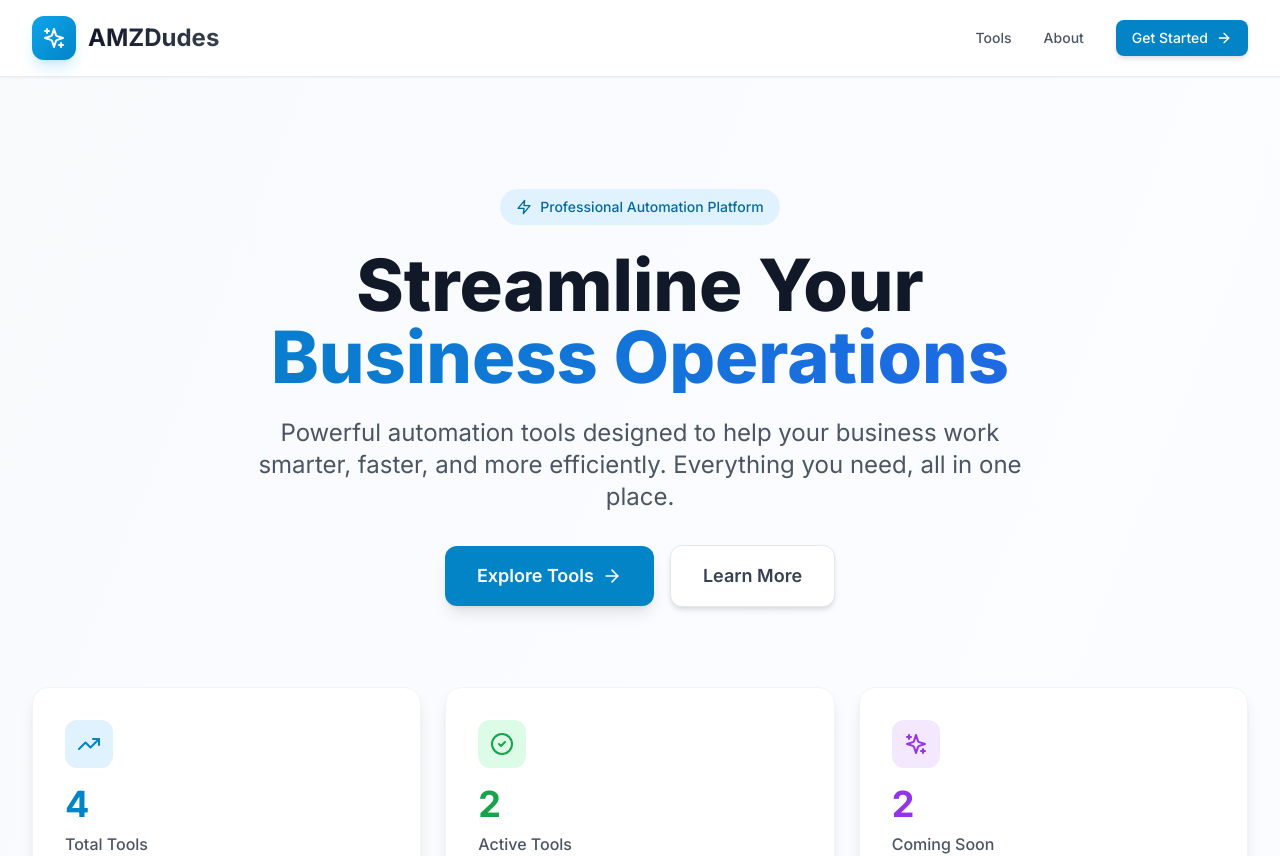
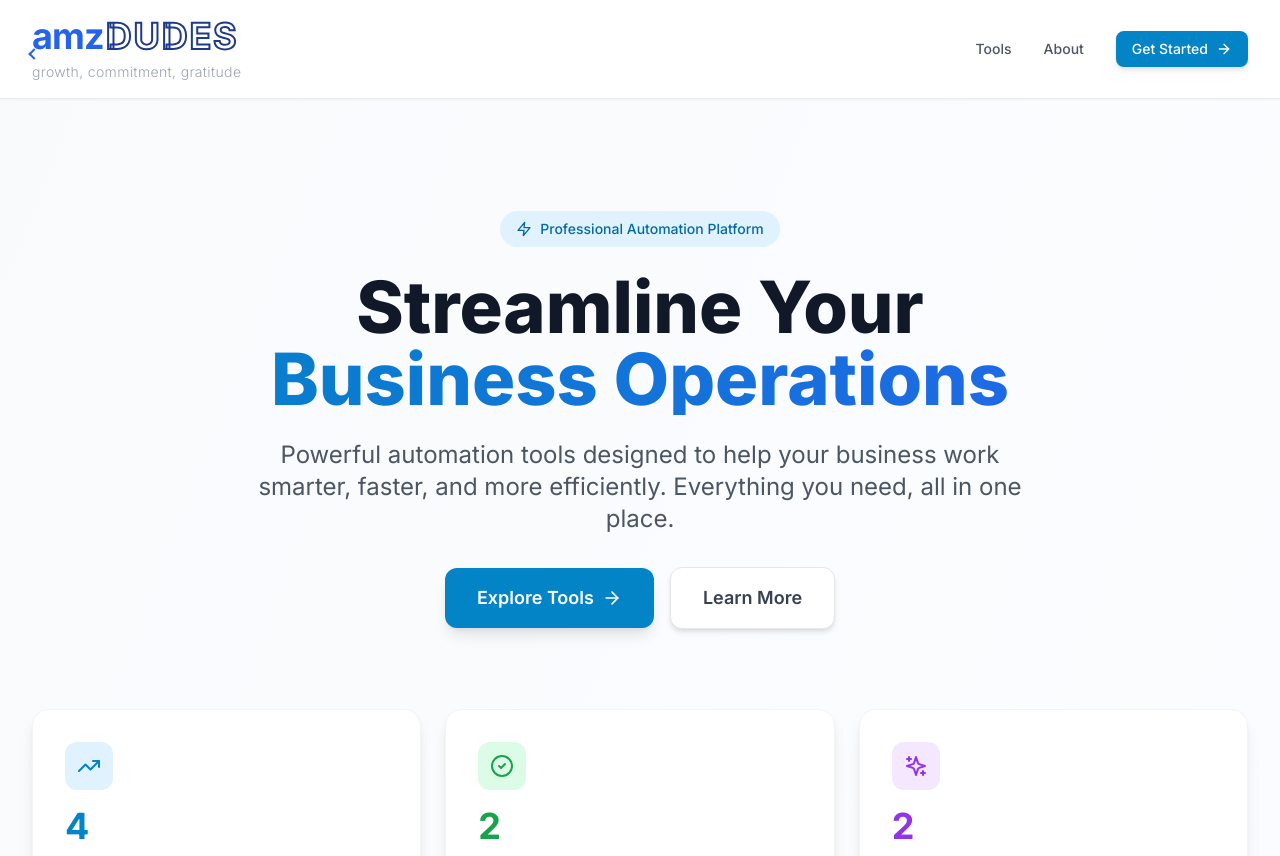
Before and after one commit to amzdudesai02-rgb/amz, a Next.js app in the folder frontend/: page / in a window 1280 px wide. Shown: the top 856 px of the page. Built offline with nearby package versions, Linux system fonts and the light colour scheme.

Commit message:
Add amzDUDES logo component with tagline to frontend

```diff
--- a/frontend/app/api/tools/route.ts
+++ b/frontend/app/api/tools/route.ts
@@ -82,6 +82,8 @@ const LOCAL_TOOLS: Tool[] = [
   },
 ]
 
+export const dynamic = 'force-dynamic'
+
 export async function GET(request: Request) {
   try {
     const { searchParams } = new URL(request.url)
--- a/frontend/app/layout.tsx
+++ b/frontend/app/layout.tsx
@@ -5,8 +5,8 @@ import './globals.css'
 const inter = Inter({ subsets: ['latin'] })
 
 export const metadata: Metadata = {
-  title: 'AMZDudes - Automation Platform',
-  description: 'Professional automation tools for your business needs',
+  title: 'amzDUDES - Automation Platform',
+  description: 'Professional automation tools for your business needs. Growth, commitment, gratitude.',
 }
 
 export default function RootLayout({
--- a/frontend/app/page.tsx
+++ b/frontend/app/page.tsx
@@ -2,6 +2,7 @@
 
 import { useEffect, useState } from 'react'
 import ToolCard from '@/components/ToolCard'
+import Logo from '@/components/Logo'
 import { tools } from '@/lib/tools'
 import { Sparkles, ArrowRight, CheckCircle2, Zap, TrendingUp } from 'lucide-react'
 
@@ -20,14 +21,7 @@ export default function Home() {
       <header className="border-b border-gray-200/80 bg-white/90 backdrop-blur-md sticky top-0 z-50 shadow-sm">
         <div className="max-w-7xl mx-auto px-4 sm:px-6 lg:px-8 py-4">
           <div className="flex items-center justify-between">
-            <div className="flex items-center gap-3">
-              <div className="p-2.5 bg-gradient-to-br from-primary-500 to-primary-600 rounded-xl shadow-lg shadow-primary-500/20">
-                <Sparkles className="w-6 h-6 text-white" />
-              </div>
-              <h1 className="text-2xl font-bold bg-gradient-to-r from-gray-900 to-gray-700 bg-clip-text text-transparent">
-                AMZDudes
-              </h1>
-            </div>
+            <Logo />
             <nav className="hidden md:flex items-center gap-8">
               <a href="#tools" className="text-gray-600 hover:text-primary-600 transition-colors font-medium text-sm">
                 Tools
@@ -215,13 +209,10 @@ export default function Home() {
         <div className="max-w-7xl mx-auto px-4 sm:px-6 lg:px-8 py-12">
           <div className="grid grid-cols-1 md:grid-cols-4 gap-8 mb-8">
             <div className="col-span-1 md:col-span-2">
-              <div className="flex items-center gap-2 mb-4">
-                <div className="p-2 bg-primary-500 rounded-lg">
-                  <Sparkles className="w-5 h-5 text-white" />
-                </div>
-                <span className="text-xl font-bold text-gray-900">AMZDudes</span>
+              <div className="mb-4">
+                <Logo showTagline={true} size="default" />
               </div>
-              <p className="text-gray-600 text-sm max-w-md">
+              <p className="text-gray-600 text-sm max-w-md mt-2">
                 Professional automation platform designed to streamline your business operations
                 and improve efficiency.
               </p>
--- /dev/null
+++ b/frontend/components/Logo.tsx
@@ -0,0 +1,53 @@
+'use client'
+
+export default function Logo({ className = '', showTagline = true, size = 'default' }: { className?: string; showTagline?: boolean; size?: 'default' | 'small' | 'large' }) {
+  const sizeClasses = {
+    default: 'text-3xl md:text-4xl',
+    small: 'text-2xl md:text-3xl',
+    large: 'text-4xl md:text-5xl'
+  }
+
+  const taglineSizeClasses = {
+    default: 'text-xs md:text-sm',
+    small: 'text-xs',
+    large: 'text-sm md:text-base'
+  }
+
+  return (
+    <div className={`flex flex-col items-start ${className}`}>
+      {/* Main Logo */}
+      <div className={`flex items-center gap-0 leading-none ${sizeClasses[size]}`}>
+        {/* "amz" part - solid vibrant blue */}
+        <span
+          className="font-bold tracking-tight relative"
+          style={{ color: '#2563eb' }} // vibrant blue-600
+        >
+          <span className="relative z-10">amz</span>
+          {/* Stylized 'a' with arrow effect */}
+          <span
+            className="absolute left-0 bottom-0 w-2 h-2 border-l-2 border-b-2 border-blue-600 transform rotate-45 -translate-x-0.5 translate-y-0.5 opacity-0 md:opacity-100"
+            style={{ borderColor: '#2563eb' }}
+          ></span>
+        </span>
+        {/* "DUDES" part - outline style with darker indigo blue */}
+        <span
+          className="font-bold tracking-tight relative ml-0.5"
+          style={{
+            WebkitTextStroke: '2px #1e3a8a', // darker indigo blue-800
+            WebkitTextFillColor: 'transparent',
+            color: 'transparent',
+            letterSpacing: '0.05em'
+          }}
+        >
+          DUDES
+        </span>
+      </div>
+      {/* Tagline */}
+      {showTagline && (
+        <p className={`${taglineSizeClasses[size]} text-gray-400 mt-1.5 font-light tracking-wide`}>
+          growth, commitment, gratitude
+        </p>
+      )}
+    </div>
+  )
+}
```
